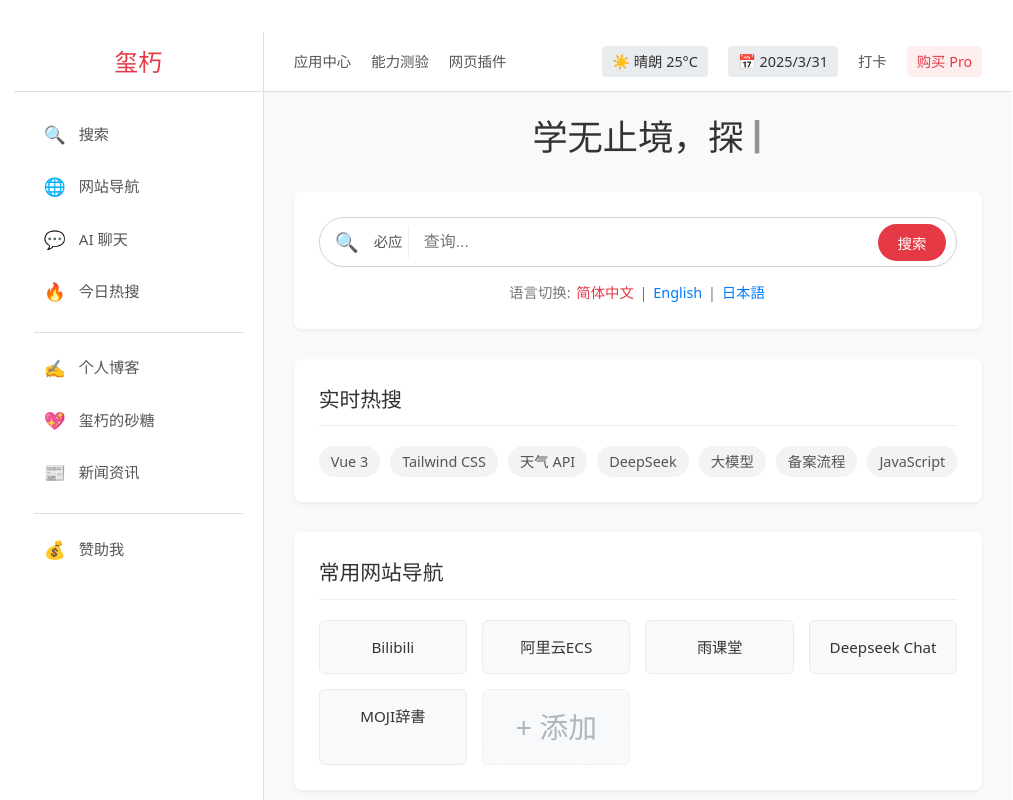
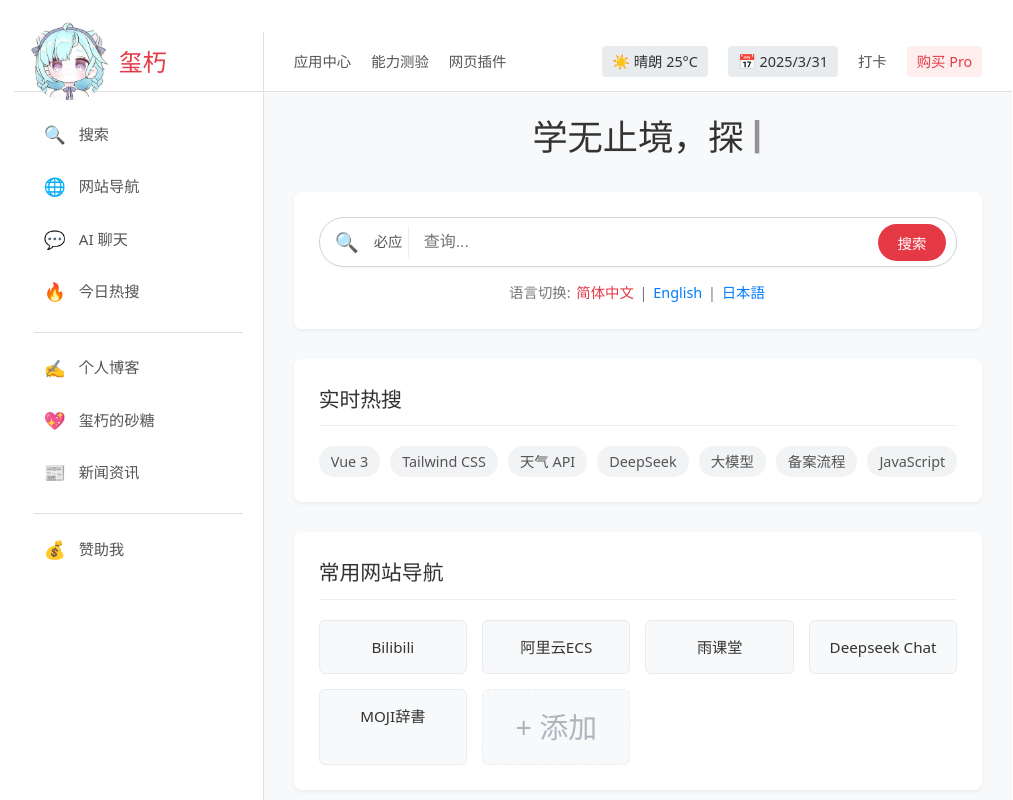
Before and after one commit to lonelymeko/door_web, a Vue app in the folder door_web/: page / in a window 1280 px wide. Shown: the top 800 px of the page, without its empty margins (127-1140 px from the left). Built offline with nearby package versions, Linux system fonts and the light colour scheme.

Commit message:
feat(door_web): 添加导航栏头像并调整布局
- 在 sidebar-header 中添加头像元素
- 调整 sidebar-header 的样式以适应头像
- 更新头像的样式，使其呈圆形并设置合适的大小
- 修改 favicon 为新的头像

```diff
--- a/door_web/index.html
+++ b/door_web/index.html
@@ -2,7 +2,7 @@
 <html lang="en">
   <head>
     <meta charset="UTF-8" />
-    <link rel="icon" type="image/svg+xml" href="/vite.svg" />
+    <link rel="icon" type="image/svg+xml" href="public//img/avatar.jpg" />
     <meta name="viewport" content="width=device-width, initial-scale=1.0" />
     <title>玺朽的导航</title>
   </head>
--- a/door_web/src/views/HomeView.vue
+++ b/door_web/src/views/HomeView.vue
@@ -202,6 +202,7 @@ const determineTarget = (item) => {
     <!-- Sidebar -->
     <aside class="sidebar" :class="{ 'mobile-open': isMobileNavOpen }">
       <div class="sidebar-header">
+        <img src="/img/avatar.jpg" alt="头像" class="sidebar-avatar">
         <span class="logo">玺朽</span>
         <button class="mobile-close-btn" @click="closeMobileNav">×</button>
       </div>
@@ -448,14 +449,25 @@ html, body {
 }
 
 .sidebar-header {
-  padding: 0 20px;
+  padding: 0 15px; /* 稍微调整 padding 以适应头像 */
   text-align: center;
   border-bottom: 1px solid #e0e0e0;
   height: 60px;
   display: flex;
   align-items: center;
-  justify-content: center;
+  /* justify-content: center; <-- 从 center 改为 space-between 或 flex-start */
+  justify-content: flex-start; /* 让元素从左开始排列 */
+  gap: 10px; /* 在头像和 Logo 之间添加间距 */
   flex-shrink: 0;
+}
+
+/* --- 新增头像样式 --- */
+.sidebar-avatar {
+  width: 80px; /* 头像宽度 */
+  height: 80px; /* 头像高度 */
+  border-radius: 50%; /* 圆形 */
+  object-fit: cover; /* 保证图片不变形 */
+  flex-shrink: 0; /* 防止头像被压缩 */
 }
 
 .logo {
```
Also changed, not shown: door_web/public/img/avatar.jpg (added).
